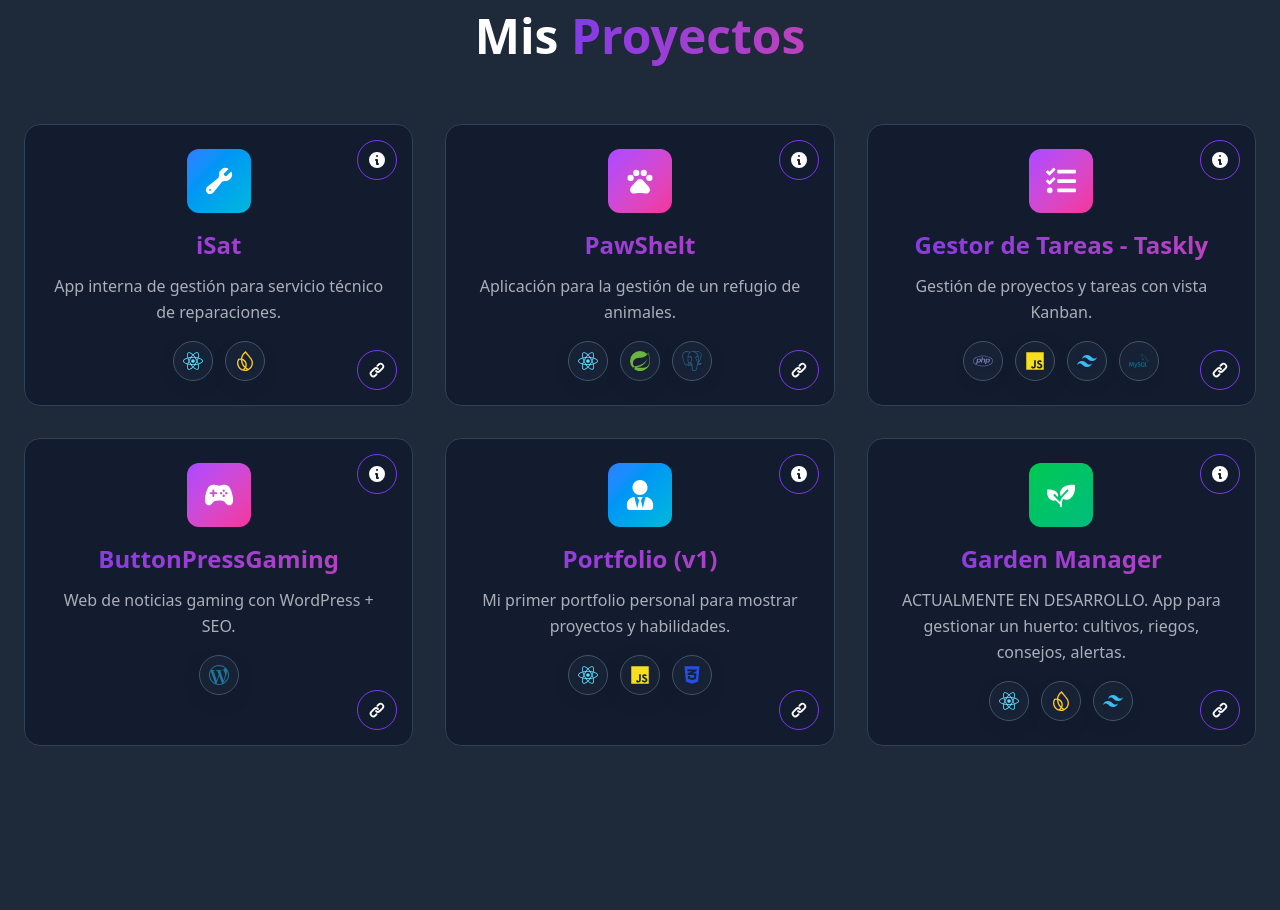
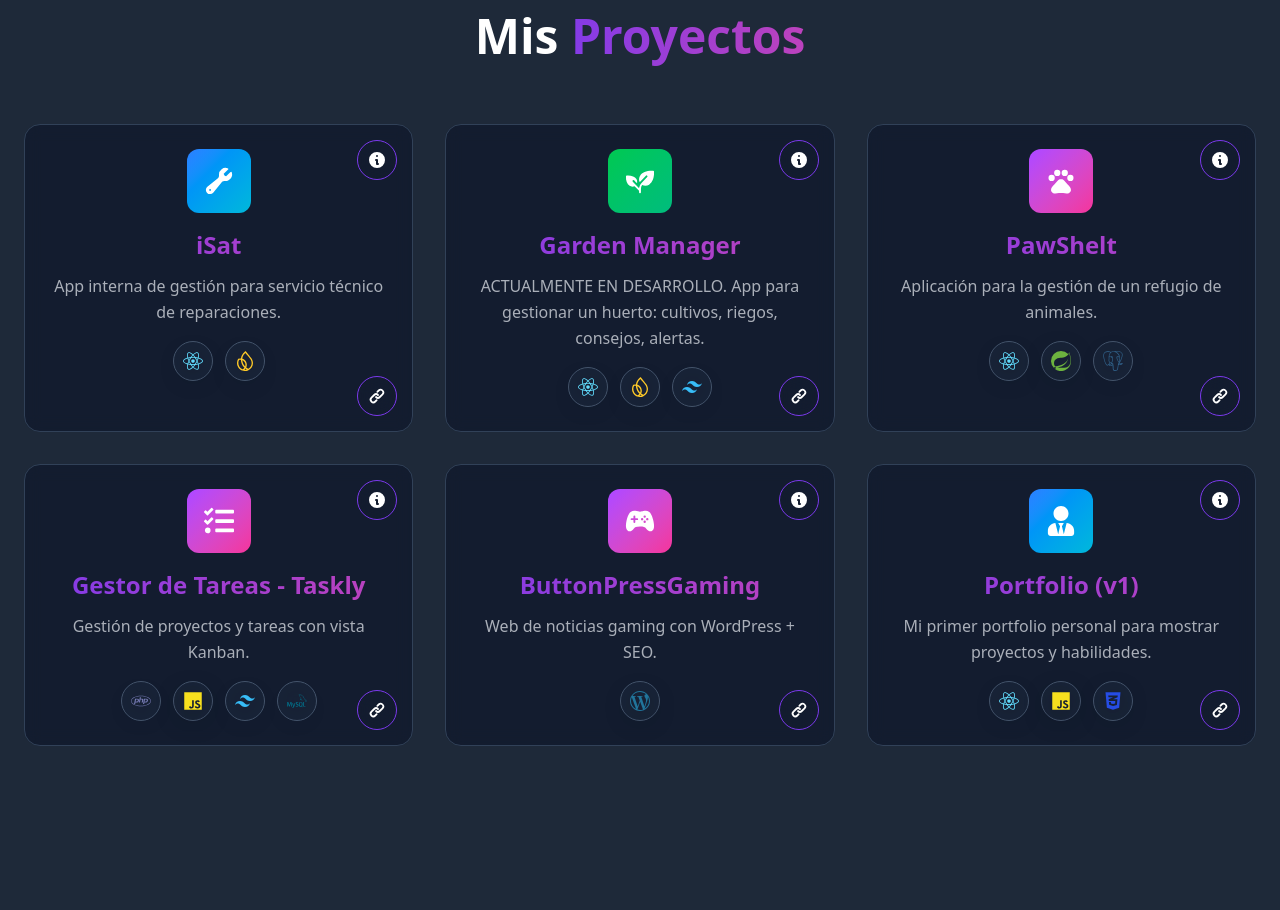
Before and after one commit to PabloDev96/portfolio_2.0, a React (Vite) app: page / in a window 1280 px wide. Shown: the part 2400-3310 px from the top of the page. Built offline with nearby package versions, Linux system fonts and the light colour scheme.

Commit message:
cambio orden proyectos

```diff
--- a/src/components/Projects.jsx
+++ b/src/components/Projects.jsx
@@ -73,6 +73,17 @@ export default function Projects() {
                 }
             },
             {
+                id: "huerto-app",
+                title: "Garden Manager",
+                summary: "ACTUALMENTE EN DESARROLLO. App para gestionar un huerto: cultivos, riegos, consejos, alertas.",
+                details:
+                    "ACTUALMENTE EN DESARROLLO. Aplicación para la gestión de un huerto. Permite organizar parcelas y registrar cultivos. Proximamentes añadiré gestión de riegos, calendario con registro de plantaciones y avisos, gestión producción cultivos y consejos.",
+                technologies: ["React", "Firebase", "Tailwind"],
+                color: "from-green-500 to-emerald-500",
+                link: "https://garden-manager-app.web.app/",
+                icon: PiPlantFill,
+            },
+            {
                 id: "pawshelt",
                 title: "PawShelt",
                 summary: "Aplicación para la gestión de un refugio de animales.",
@@ -123,17 +134,6 @@ export default function Projects() {
                 color: "from-blue-500 to-cyan-500",
                 link: "https://portfolio-oscx.vercel.app/",
                 icon: FaUserTie,
-            },
-            {
-                id: "huerto-app",
-                title: "Garden Manager",
-                summary: "ACTUALMENTE EN DESARROLLO. App para gestionar un huerto: cultivos, riegos, consejos, alertas.",
-                details:
-                    "ACTUALMENTE EN DESARROLLO. Aplicación para la gestión de un huerto. Permite organizar parcelas y registrar cultivos. Proximamentes añadiré gestión de riegos, calendario con registro de plantaciones y avisos, gestión producción cultivos y consejos.",
-                technologies: ["React", "Firebase", "Tailwind"],
-                color: "from-green-500 to-emerald-500",
-                link: "https://garden-manager-app.web.app/",
-                icon: PiPlantFill,
             },
         ],
         []
```
